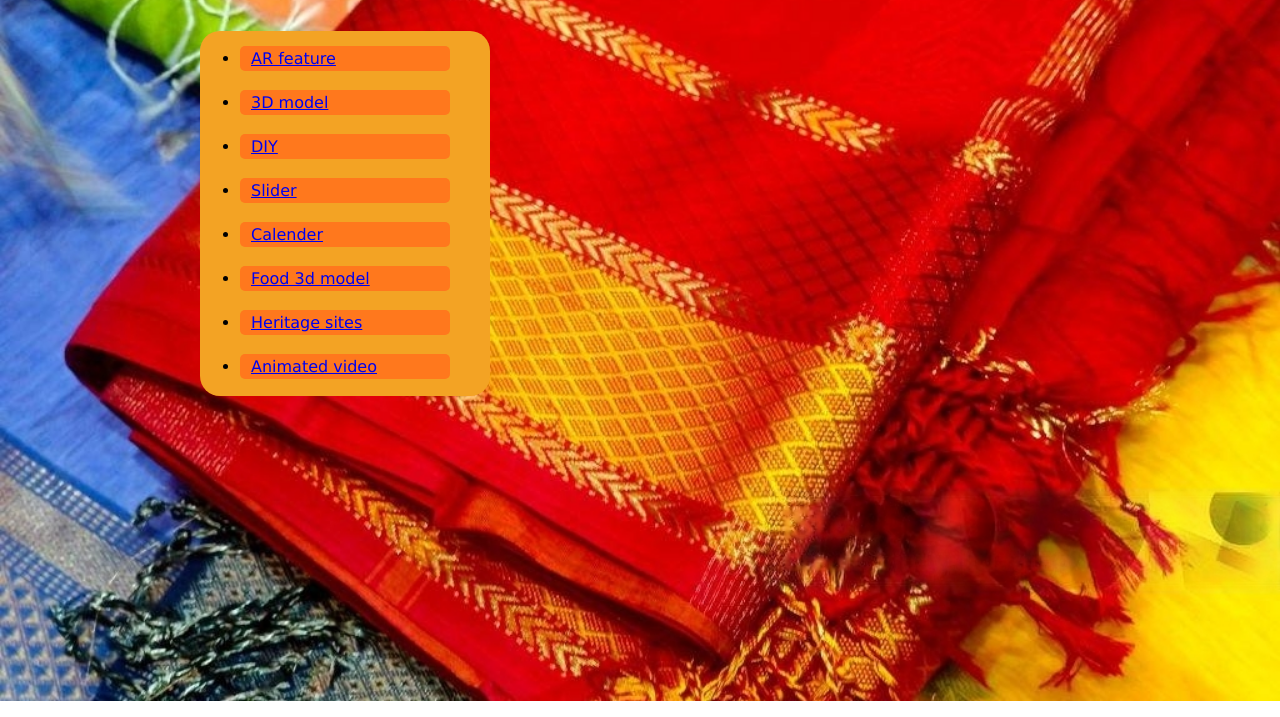
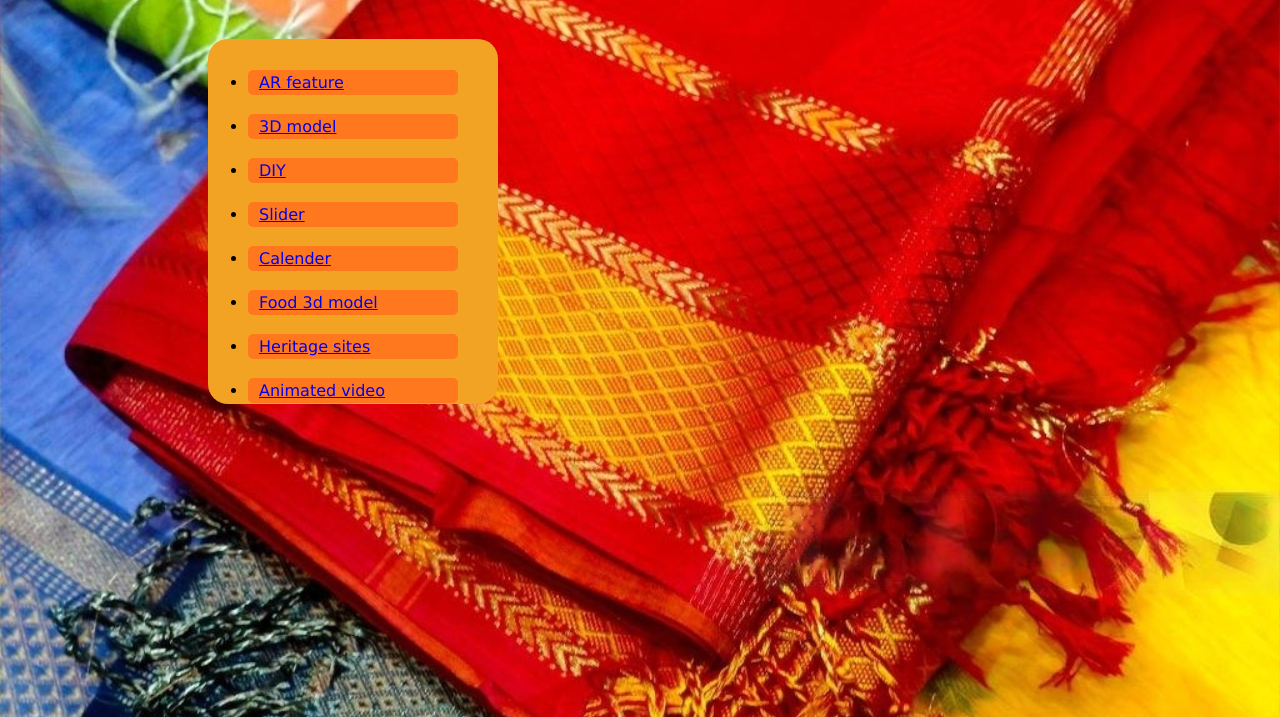
Before and after one commit to PurvaMane2005/Prototype, a plain HTML site: page maha.html in a window 1280 px wide. Shown: the part 99-816 px from the top of the page. Drawn offline with Linux system fonts and the light colour scheme.

Commit message:
final commit

```diff
--- a/style.css
+++ b/style.css
@@ -1,6 +1,5 @@
 *{
     font-family: 'Lucida Sans', 'Lucida Sans Regular', 'Lucida Grande', 'Lucida Sans Unicode', Geneva, Verdana, sans-serif;
-    margin: 0;
 }
 
 .title{
@@ -40,7 +39,7 @@ body{
     width: 100%;
     height: 100%;
     background-size:cover;
-    background-image: url(saree.jpeg)
+    background-image: url(saree.jpeg);
 }
 
 .links{
```
